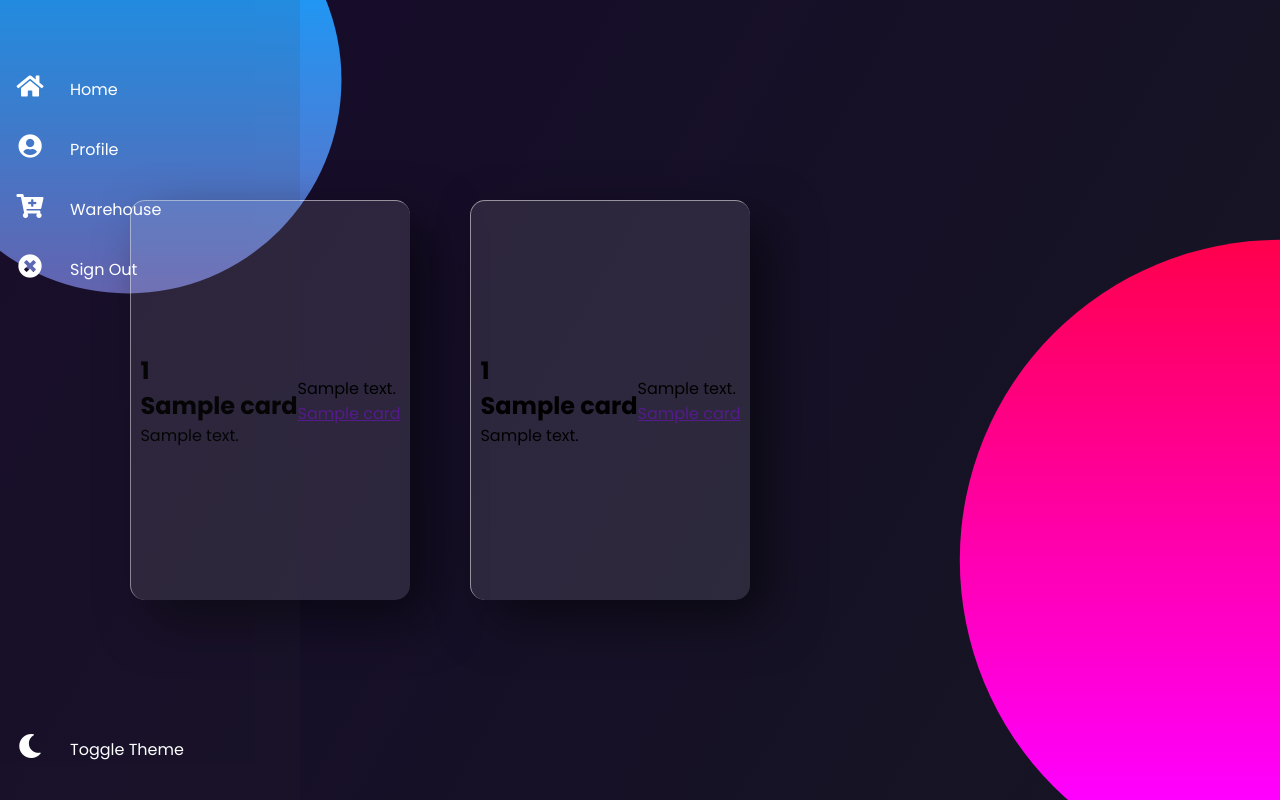
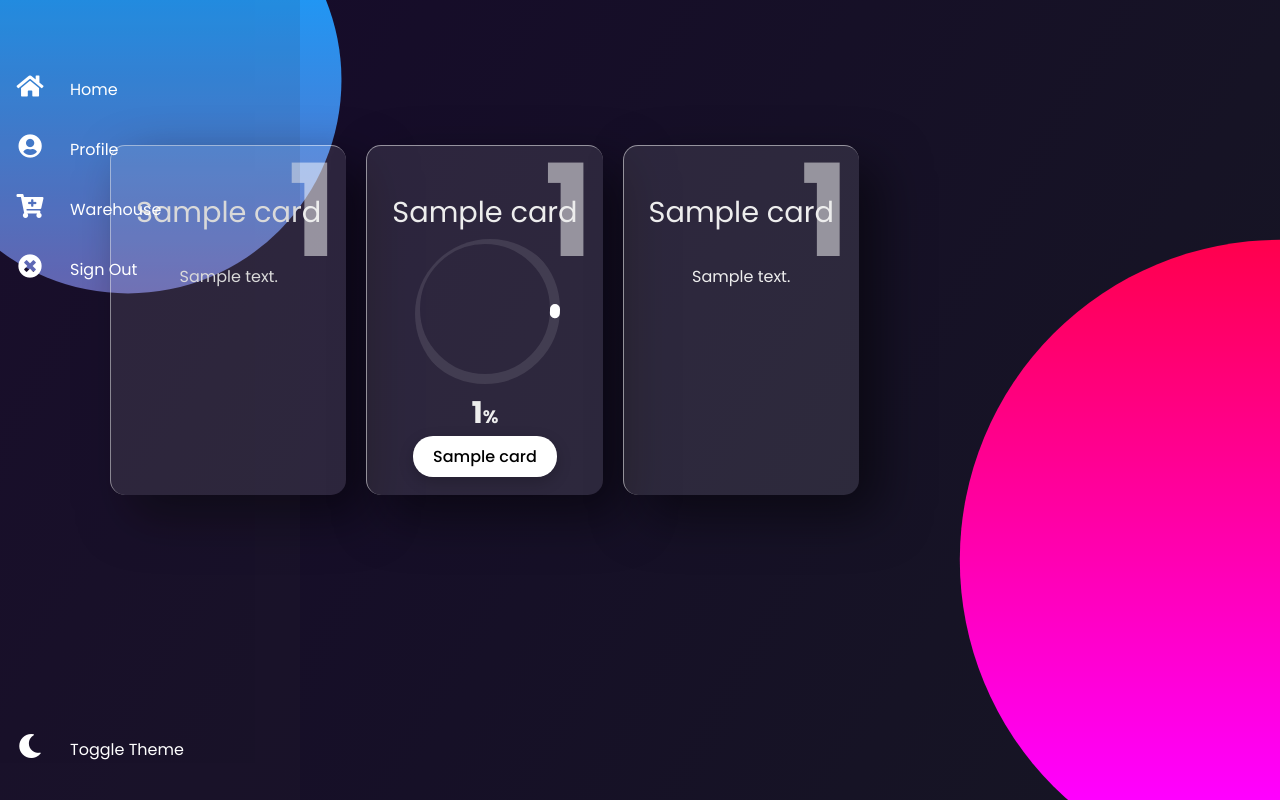
Before and after one commit to k-srivastava/Health-Warehouse, a Flask app: template templates/account/dashboard/dashboard.html in a window 1280 px wide. Run offline with Flask 2, Linux system fonts and the light colour scheme; the template is opened without the code that fills it: most values are stand-ins (such as "Sample title", 1, 10 or a date in 2020); parts of the project's set-up code (start-up, migrations or seed data) failed here and were passed over.

Commit message:
Fixed all dashboard card related issues.

```diff
--- a/src/blueprints/account.py
+++ b/src/blueprints/account.py
@@ -7,7 +7,7 @@ import datetime
 from flask import Blueprint, render_template, redirect, url_for, request, session, Response
 from werkzeug.datastructures import ImmutableMultiDict
 
-from models.cards import text_cards, data_cards
+from models.cards import generate_all_text_cards, generate_all_data_cards
 from models.employee import Employee
 from models.medicine import Medicine
 from models.sale import Sale
@@ -71,7 +71,8 @@ def dashboard() -> Response | str:
     :rtype: Response | str
     """
     if 'email_address' in session:
-        return render_template('account/dashboard/dashboard.html', text_cards=text_cards, data_cards=data_cards)
+        return render_template('account/dashboard/dashboard.html', text_cards=generate_all_text_cards(),
+                               data_cards=generate_all_data_cards())
 
     return redirect(url_for('account.login'))
 
--- a/src/docs/build/html/index.html
+++ b/src/docs/build/html/index.html
@@ -1,7 +1,7 @@
 <!DOCTYPE html>
 <html class="writer-html5" lang="en" >
 <head>
-  <meta charset="utf-8" /><meta name="generator" content="Docutils 0.17.1: http://docutils.sourceforge.net/" />
+  <meta charset="utf-8" /><meta name="generator" content="Docutils 0.18.1: http://docutils.sourceforge.net/" />
 
   <meta name="viewport" content="width=device-width, initial-scale=1.0" />
   <title>Welcome to Health Warehouse’s documentation! &mdash; Health Warehouse 0.9.5 documentation</title>
--- a/static/css/account/dashboard/dashboard.css
+++ b/static/css/account/dashboard/dashboard.css
@@ -1,36 +1,209 @@
 body
 {
-    display: flex;
-    justify-content: center;
-    align-items: center;
-    min-height: 100vh;
+    overflow: auto;
 }
 
 .cards
 {
     position: relative;
+    z-index: 1;
+    top: -80px;
     display: flex;
+    align-items: center;
+    flex-wrap: wrap;
     justify-content: center;
-    align-items: center;
-    max-width: 1200px;
-    flex-wrap: wrap;
-    z-index: 1;
+}
+
+.cards h1
+{
+    font-size: 8em;
+    position: absolute;
+    top: -50px;
+    right: 0;
+    pointer-events: none;
+    color: rgba(255, 255, 255, 0.5);
+}
+
+.cards h2
+{
+    font-size: 1.8em;
+    font-weight: 400;
+    position: relative;
+    padding-top: 15px;
+    color: var(--text-color);
 }
 
 .text-card,
 .data-card
 {
     position: relative;
-    width: 280px;
-    height: 400px;
-    margin: 30px;
-    box-shadow: 20px 20px 50px rgba(0, 0, 0, 0.5);
+    display: flex;
+    flex-direction: column;
+    max-width: 300px;
+    height: 350px;
+    margin: 30px 10px;
+    padding: 20px 10px;
+    transition: .4s;
+    border-top: 1px solid rgba(255, 255, 255, 0.5);
+    border-left: 1px solid rgba(255, 255, 255, 0.5);
     border-radius: 15px;
     background: rgba(255, 255, 255, 0.1);
-    overflow: hidden;
-    display: flex;
-    justify-content: center;
-    align-items: center;
-    border-top: 1px solid rgba(255, 255, 255, 0.5);
-    border-left: 1px solid rgba(255, 255, 255, 0.5);
+    box-shadow: 20px 20px 50px rgba(0, 0, 0, 0.5);
+    -webkit-backdrop-filter: blur(15px);
 }
+
+.text-card .content,
+.data-card .content
+{
+    position: relative;
+    height: 260px;
+    padding: 10px 15px;
+    text-align: center;
+    color: var(--text-color);
+}
+
+.text-card .hidden-content,
+.data-card .hidden-content
+{
+    position: relative;
+    visibility: hidden;
+    padding: 10px 15px;
+    transition: .4s ease-in-out;
+    text-align: center;
+    opacity: 0;
+}
+
+.text-card .hidden-content p,
+.data-card .hidden-content p
+{
+    color: var(--text-color);
+}
+
+.text-card:active .hidden-content,
+.data-card:active .hidden-content
+{
+    visibility: visible;
+    opacity: 1;
+}
+
+.text-card .hidden-content a,
+.data-card .data a
+{
+    font-weight: 500;
+    position: relative;
+    display: inline-block;
+    padding: 8px 20px;
+    text-decoration: none;
+    border-radius: 20px;
+    background: #FFFFFF;
+    box-shadow: 0 5px 15px rgba(0, 0, 0, 0.2);
+}
+
+.text-card:active
+{
+    max-width: 375px;
+    height: 400px;
+}
+
+.text-card:active .hidden-content
+{
+    margin-top: -90px;
+    transition-delay: .1s;
+}
+
+.text-card .content p
+{
+    margin-top: 30px;
+    color: var(--text-color);
+}
+
+.text-card .hidden-content a
+{
+    margin-top: 30px;
+    color: #000000;
+}
+
+.data-card:active
+{
+    max-width: 625px;
+    height: 450px;
+}
+
+.data-card:active .content .data
+{
+    transition: .4s ease-in-out;
+    transform: translate(-150px, 50px);
+}
+
+.data-card:active .hidden-content
+{
+    transform: translateY(-75px);
+}
+
+.data-card:active .hidden-content
+{
+    left: 45%;
+    max-width: 50%;
+    margin-top: -10px;
+    margin-left: 20px;
+    transition-delay: .1s;
+}
+
+.data-card .hidden-content p
+{
+    text-align: left;
+}
+
+.data-card .data svg
+{
+    position: relative;
+    z-index: 2;
+    width: 150px;
+    height: 150px;
+    border-radius: 50%;
+}
+
+.data-card .data a
+{
+    color: #000000;
+}
+
+.data-card .data h3
+{
+    font-size: 30px;
+    font-weight: 700;
+}
+
+.data-card .data span
+{
+    font-size: 18px;
+}
+
+.data-card svg
+{
+    width: 100%;
+    height: 100%;
+    transform: translate(5px, 5px);
+    fill: none;
+    stroke-width: 10;
+    stroke: rgba(255, 255, 255, 0.1);
+    stroke-linecap: round;
+}
+
+.data-card svg circle:nth-child(2)
+{
+    stroke: #FFFFFF;
+    stroke-dasharray: 440px;
+    stroke-dashoffset: 440px;
+}
+
+
+.light
+{
+    --text-color: #1a1a1a;
+}
+
+.dark
+{
+    --text-color: #EDEDED;
+}
--- a/templates/account/dashboard/dashboard.html
+++ b/templates/account/dashboard/dashboard.html
@@ -24,29 +24,29 @@
             </div>
         {% endfor %}
 
-        {# All the data cards. #}
-{#        {% for card in data_cards %}#}
-{#            <div class="data-card">#}
-{#                <div class="content">#}
-{#                    <h1>{{ card.display_number }}</h1>#}
-{#                    <h2>{{ card.title }}</h2>#}
-{##}
-{#                    <div class="data">#}
-{#                        <svg>#}
-{#                            <circle cx="70" cy="70" r="70"></circle>#}
-{#                            <circle cx="70" cy="70" r="70"></circle>#}
-{#                        </svg>#}
-{##}
-{#                        <h3>{{ card.graph_percentage }}<span>%</span></h3>#}
-{#                        <p>{{ card.graph_title }}</p>#}
-{#                    </div>#}
-{#                </div>#}
-{##}
-{#                <div class="hidden-content">#}
-{#                    <p>{{ card.hidden_content }}</p>#}
-{#                </div>#}
-{#            </div>#}
-{#        {% endfor %}#}
+{#         All the data cards. #}
+        {% for card in data_cards %}
+            <div class="data-card">
+                <div class="content">
+                    <h1>{{ card.display_number }}</h1>
+                    <h2>{{ card.title }}</h2>
+
+                    <div class="data">
+                        <svg>
+                            <circle cx="70" cy="70" r="70"></circle>
+                            <circle cx="70" cy="70" r="70"></circle>
+                        </svg>
+
+                        <h3>{{ card.graph_percentage }}<span>%</span></h3>
+                        <a>{{ card.graph_title }}</a>
+                    </div>
+                </div>
+
+                <div class="hidden-content">
+                    <p>{{ card.hidden_content }}</p>
+                </div>
+            </div>
+        {% endfor %}
 
         {# Remaining two text cards. #}
         {% for card in text_cards[1:] %}
```
Also changed, not shown: src/docs/build/html/genindex.html (+47 -2 lines), src/docs/build/html/models.html (+132 -60 lines), src/models/cards.py (+111 -52 lines), src/docs/build/html/searchindex.js, 5 other files.
